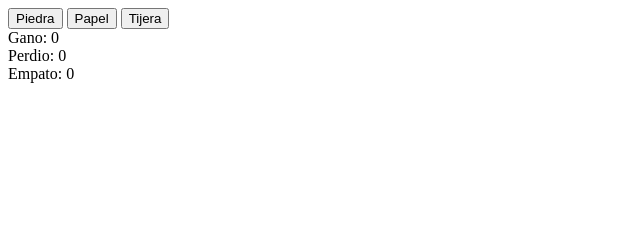
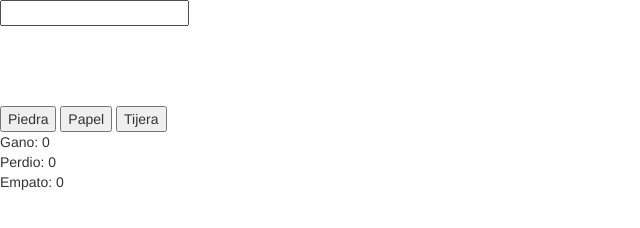
Before and after one commit to vicmancb/udem2016-2, a website: page index.html in a window 1280 px wide. Shown: the whole page, without its empty margins (0-640 px from the left). Drawn offline with nearby package versions, Linux system fonts and the light colour scheme.

Commit message:
ejemplo bower

```diff
--- a/bower.json
+++ b/bower.json
@@ -17,5 +17,9 @@
     "profe"
   ],
   "license": "MIT",
-  "private": true
+  "private": true,
+  "dependencies": {
+    "jquery": "~1.12.0",
+    "bootstrap": "~3.3.7"
+  }
 }
--- a/index.html
+++ b/index.html
@@ -3,8 +3,10 @@
    <head>
       <meta charset="utf-8">
       <title>Enfasis 2016</title>
+      <link rel="stylesheet" href="bower_components/bootstrap/dist/css/bootstrap.css"/>
    </head>
    <body>
+      <input type="text"> <br/><br/><br/><br/><br/>
       <button type="button" name="button" onclick="selectOption('Piedra')">Piedra</button>
       <button type="button" name="button" onclick="selectOption('Papel')">Papel</button>
       <button type="button" name="button" onclick="selectOption('Tijera')">Tijera</button>
@@ -14,6 +16,7 @@
       <div>Empato: <span id="perdio">0</span></div>
 
       <script type="text/javascript" src="bower_components/jquery/dist/jquery.js"></script>
+
       <script type="text/javascript" src="script.js"></script>
 
    </body>
```
